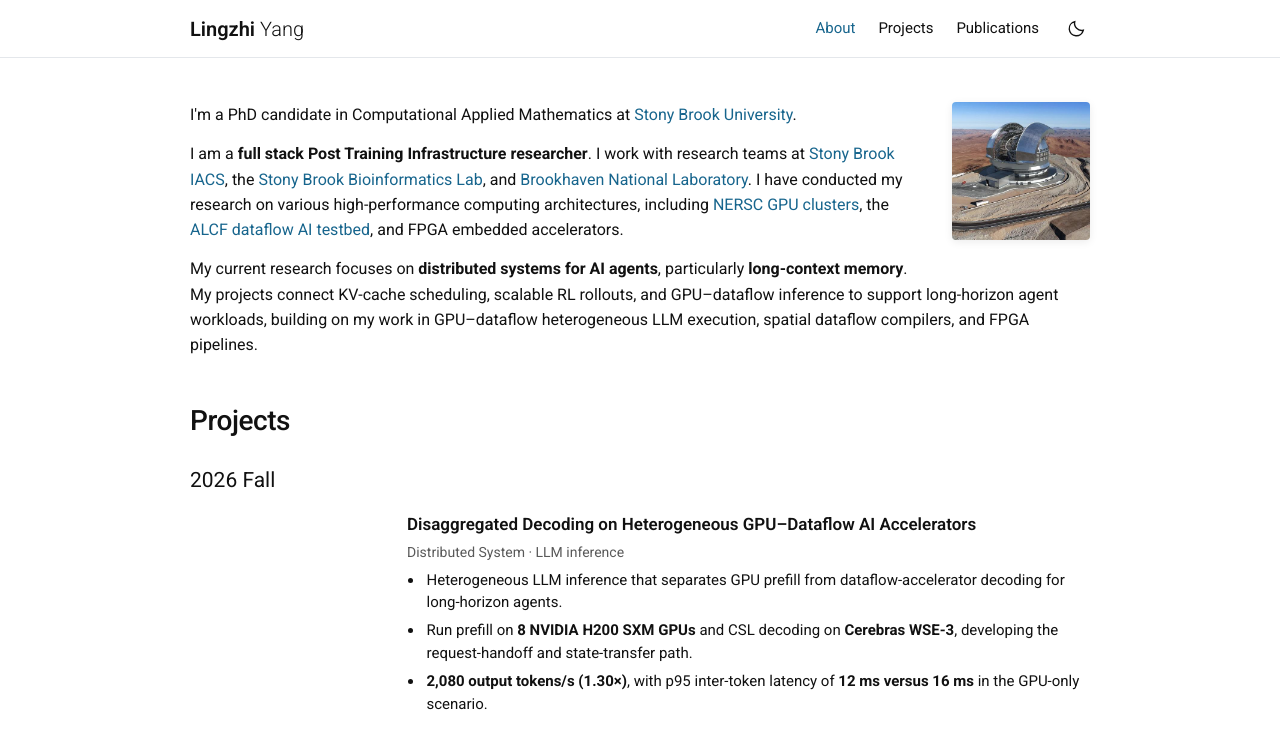
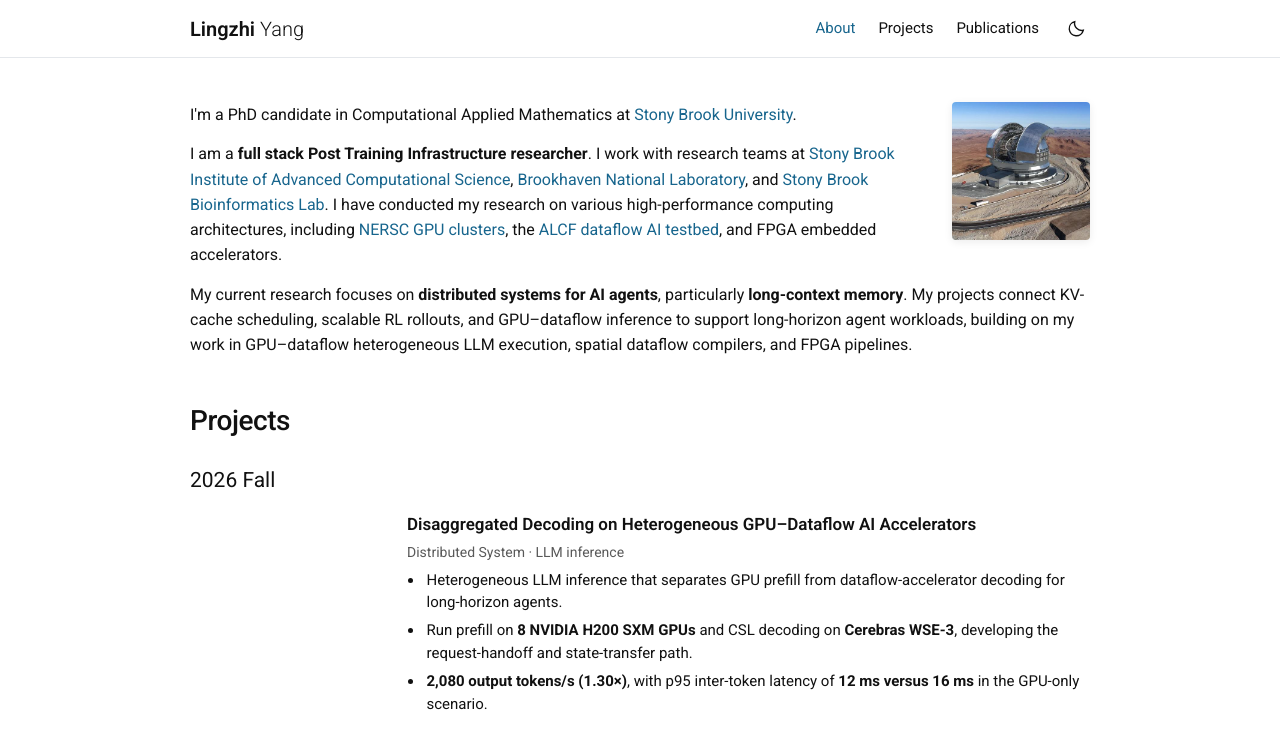
Before and after one commit to lingzhi227/lingzhi227.github.io, a plain HTML site: page index.html in a window 1280 px wide. Shown: the top 754 px of the page. Drawn offline with Linux system fonts and the light colour scheme.

Commit message:
Expand IACS name and reorder research affiliations

```diff
--- a/index.html
+++ b/index.html
@@ -43,7 +43,7 @@
     <section id="about" class="intro" aria-labelledby="name">
       <img class="portrait" src="assets/images/profile.jpg" alt="An observatory, Lingzhi Yang's GitHub profile image" width="138" height="138" fetchpriority="high">
       <p>I'm a PhD candidate in Computational Applied Mathematics at <a href="https://www.stonybrook.edu/" target="_blank" rel="noopener noreferrer">Stony Brook University</a>.</p>
-      <p>I am a <strong>full stack Post Training Infrastructure researcher</strong>. I work with research teams at <a href="https://iacs.stonybrook.edu/" target="_blank" rel="noopener noreferrer">Stony Brook IACS</a>, the <a href="https://www.ams.stonybrook.edu/~songwu/" target="_blank" rel="noopener noreferrer">Stony Brook Bioinformatics Lab</a>, and <a href="https://www.bnl.gov/compsci/" target="_blank" rel="noopener noreferrer">Brookhaven National Laboratory</a>. I have conducted my research on various high-performance computing architectures, including <a href="https://www.nersc.gov/" target="_blank" rel="noopener noreferrer">NERSC GPU clusters</a>, the <a href="https://www.alcf.anl.gov/alcf-ai-testbed" target="_blank" rel="noopener noreferrer">ALCF dataflow AI testbed</a>, and FPGA embedded accelerators.</p>
+      <p>I am a <strong>full stack Post Training Infrastructure researcher</strong>. I work with research teams at <a href="https://iacs.stonybrook.edu/" target="_blank" rel="noopener noreferrer">Stony Brook Institute of Advanced Computational Science</a>, <a href="https://www.bnl.gov/compsci/" target="_blank" rel="noopener noreferrer">Brookhaven National Laboratory</a>, and <a href="https://www.ams.stonybrook.edu/~songwu/" target="_blank" rel="noopener noreferrer">Stony Brook Bioinformatics Lab</a>. I have conducted my research on various high-performance computing architectures, including <a href="https://www.nersc.gov/" target="_blank" rel="noopener noreferrer">NERSC GPU clusters</a>, the <a href="https://www.alcf.anl.gov/alcf-ai-testbed" target="_blank" rel="noopener noreferrer">ALCF dataflow AI testbed</a>, and FPGA embedded accelerators.</p>
       <p>My current research focuses on <strong>distributed systems for AI agents</strong>, particularly <strong>long-context memory</strong>. My projects connect KV-cache scheduling, scalable RL rollouts, and GPU–dataflow inference to support long-horizon agent workloads, building on my work in GPU–dataflow heterogeneous LLM execution, spatial dataflow compilers, and FPGA pipelines.</p>
     </section>
     <section id="projects" class="section-list" aria-labelledby="projects-title">
```
